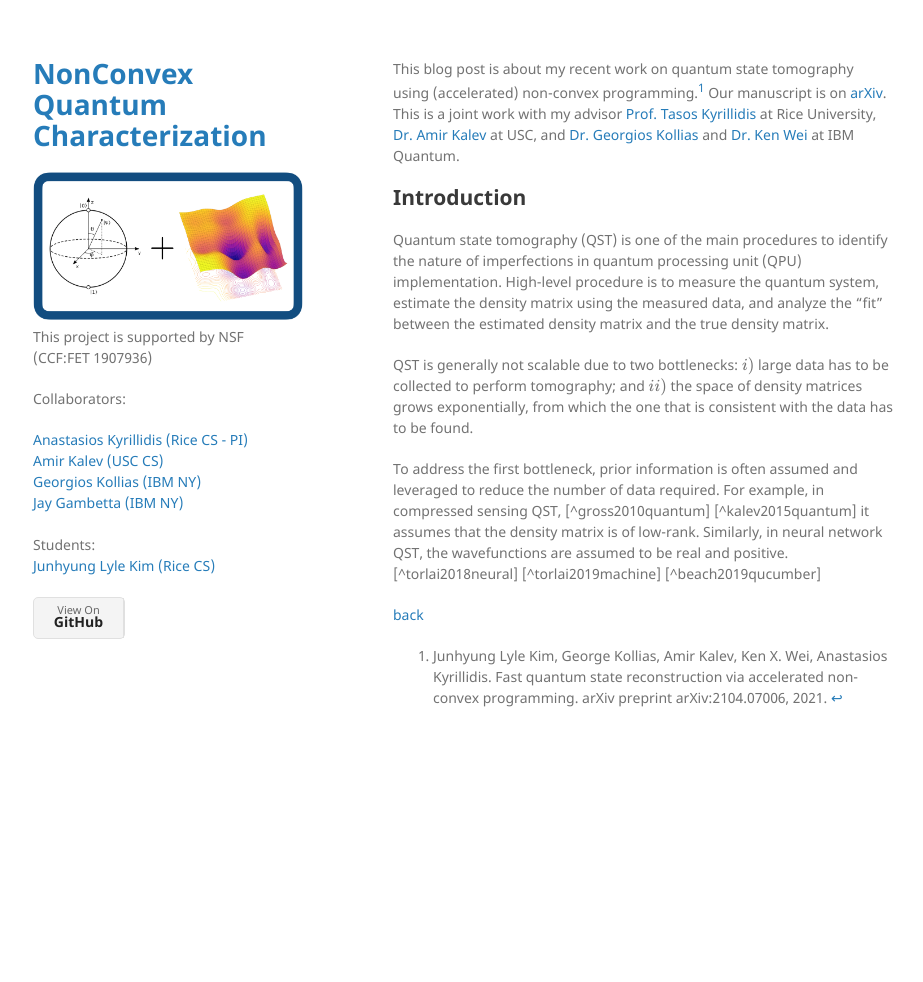
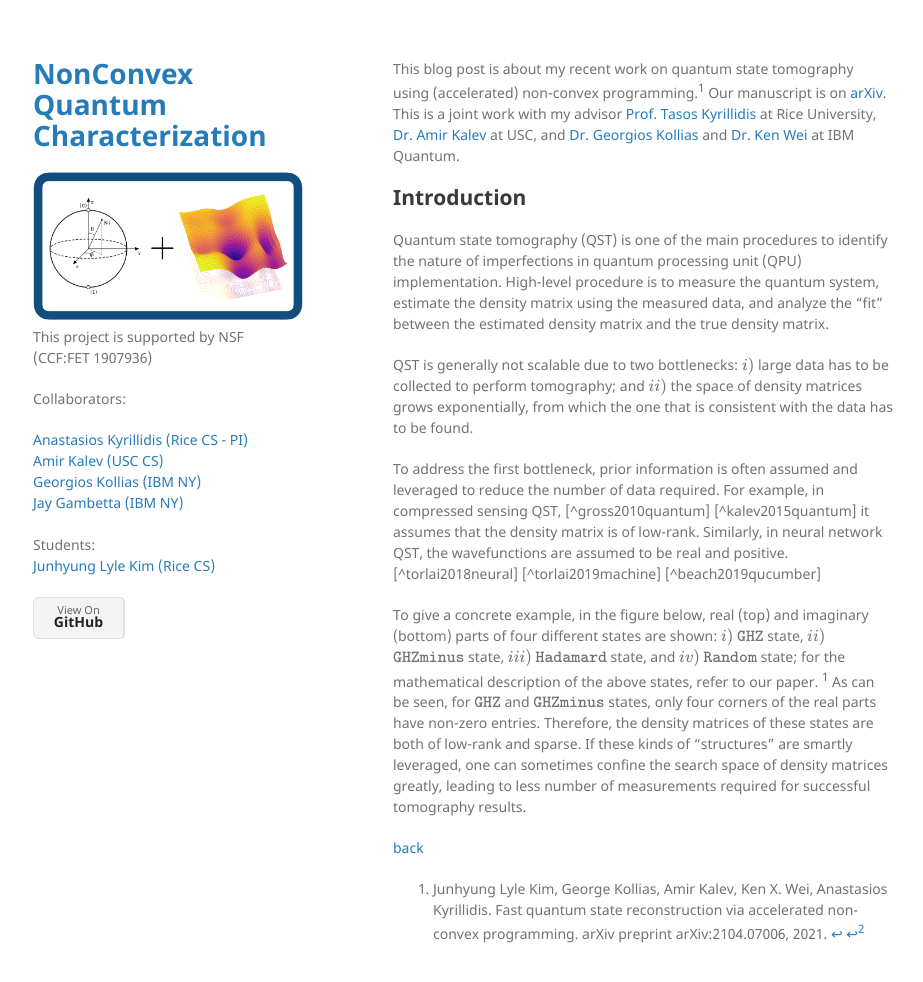
Before and after one commit to akyrillidis/nonconvex-qst, a Jekyll site: the page built from MiFGD.md, in a window 1280 px wide and 1014 px high. Shown: the top 982 px of the window, without its empty margins (177-1100 px from the left). Built offline with Jekyll 4.4.1, drawn with Linux system fonts in a browser that asks for light colours; formulas are drawn with MathJax 3.

Commit message:
Update MiFGD.md

```diff
--- a/MiFGD.md
+++ b/MiFGD.md
@@ -13,6 +13,8 @@ QST is generally not scalable due to two bottlenecks: $$i)$$ large data has to b
 
 To address the first bottleneck, prior information is often assumed and leveraged to reduce the number of data required. For example, in compressed sensing QST, [^gross2010quantum] [^kalev2015quantum]  it assumes that the density matrix is of low-rank. Similarly, in neural network QST, the wavefunctions are assumed to be real and positive. [^torlai2018neural] [^torlai2019machine] [^beach2019qucumber]
 
+To give a concrete example, in the figure below, real (top) and imaginary (bottom) parts of four different states are shown: $$i)$$ $$\texttt{GHZ}$$ state, $$ii)$$ $$\texttt{GHZminus}$$ state, $$iii)$$ $$\texttt{Hadamard}$$ state, and $$iv)$$ $$\texttt{Random}$$ state; for the mathematical description of the above states, refer to our paper. [^kim2021fast] As can be seen, for $$\texttt{GHZ}$$ and $$\texttt{GHZminus}$$ states, only four corners of the real parts have non-zero entries. Therefore, the density matrices of these states are both of low-rank and sparse. If these kinds of "structures" are smartly leveraged, one can sometimes confine the search space of density matrices greatly, leading to less number of measurements required for successful tomography results.
+
 
 [^kim2021fast]: Junhyung Lyle Kim, George Kollias, Amir Kalev, Ken X. Wei, Anastasios Kyrillidis. Fast quantum state reconstruction via accelerated non-convex programming. arXiv preprint arXiv:2104.07006, 2021.
 
```
